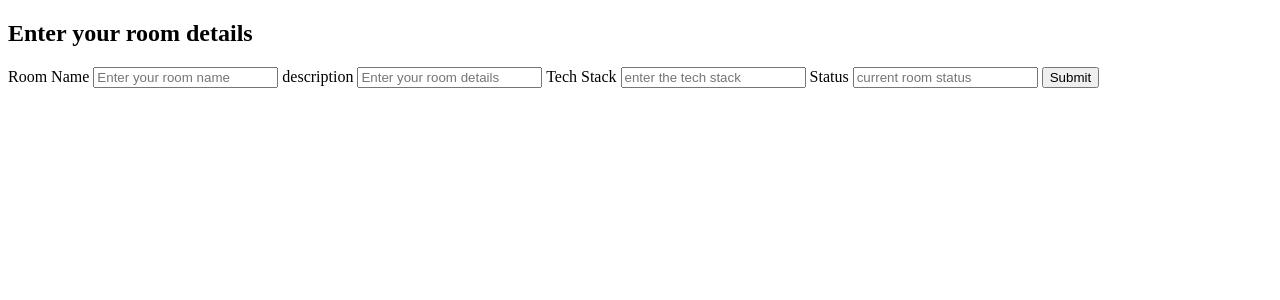
After one commit to ghatageakshay/CodeMate, a Flask app: page /collab_room in a window 1280 px wide. The commit adds this page. Shown: the top 300 px of the page. Run offline with Flask 3, Linux system fonts and the light colour scheme; the visitor is signed in with stand-in values (Sample User, id 1).

Commit message:
started working on collabroom feature + also desgined the first route without any ai usage

```diff
--- a/app.py
+++ b/app.py
@@ -561,6 +561,30 @@ def inbox():
 
     return render_template("inbox.html",conversations=conversations)
 
+@app.route("/collab_room",methods=["GET","POST"])
+def collab_room():
+    if "user_id" not in session:
+        return redirect("/login")
 
+    if request.method=="POST":
+        creator_id=session["user_id"]
+        room_name=request.form["room_name"]
+        description=request.form["description"]
+        tech_stack=request.form["tech_stack"]
+        status=request.form["status"]
+
+        conn=get_db()
+        cursor=conn.cursor()
+
+        cursor.execute("""
+            INSERT INTO rooms(creator_id,room_name,description,tech_stack,status)
+                   values(?,?,?,?,?)
+        """,(creator_id,room_name,description,tech_stack,status))
+
+        conn.commit()
+        conn.close()
+
+        return render_template("CollabRoom.html",success="Room Created Successfully!")
+    return render_template("CollabRoom.html")
 if __name__ == "__main__":
     app.run(host="0.0.0.0", port=5000 , debug=True)
--- /dev/null
+++ b/templates/CollabRoom.html
@@ -0,0 +1,28 @@
+<!DOCTYPE html>
+<html lang="en">
+<head>
+    <meta charset="UTF-8">
+    <meta name="viewport" content="width=device-width, initial-scale=1.0">
+    <title>Document</title>
+</head>
+<body>
+    <div class="Collab_room">
+        <h2>Enter your room details</h2>
+        <form method="post" action="{{url_for('collab_room')}}" enctype="multipart/form-data">
+            <label>Room Name</label>
+        <input type="text" id="room_name" name="room_name" placeholder="Enter your room name" required>
+        <label>description</label>
+        <input type="text" id="description" name="description" placeholder="Enter your room details" required>
+        <label>Tech Stack</label>
+        <input type="text" id="tech_stack" name="tech_stack" placeholder="enter the tech stack" required>
+        <label>Status</label>
+        <input type="text" id="status" name="status" placeholder="current room status">
+
+        <button type="submit">Submit</button>
+    </form>
+    {% if success %}
+    {{ success }}
+    {% endif %}
+    </div>
+</body>
+</html>
--- a/templates/dashboard.html
+++ b/templates/dashboard.html
@@ -197,6 +197,7 @@
       <a href="{{ url_for('connections') }}">Connections</a>
       <a href="{{ url_for('find_devs') }}">Find Devs</a>
       <a href="{{ url_for('inbox') }}">Messages</a>
+      <a href="{{ url_for('collab_room')}}">Collab Room</a>
       <a href="{{ url_for('profile') }}">Profile</a>
       <a href="{{ url_for('logout') }}" class="nav-muted">Logout</a>
     </nav>
```
